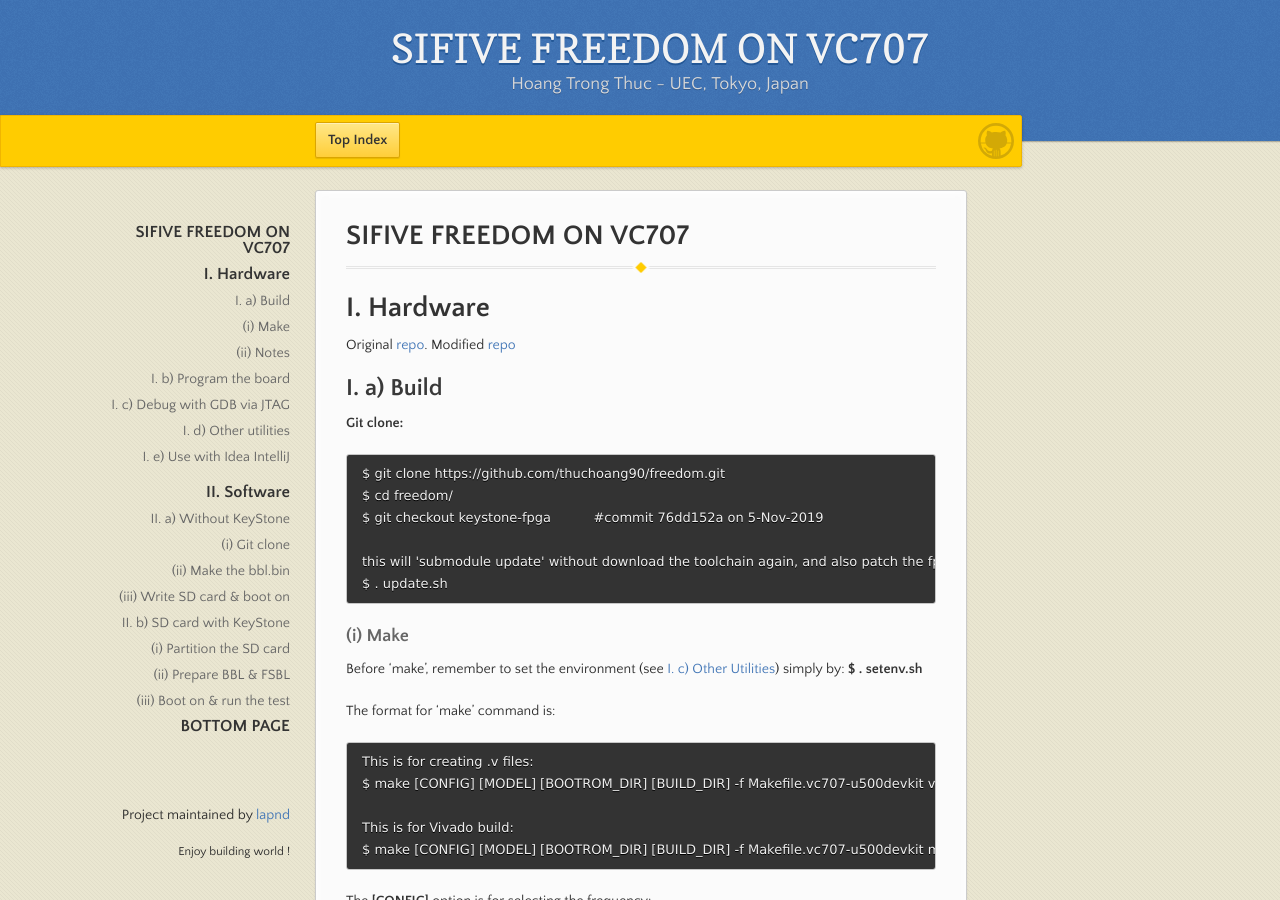
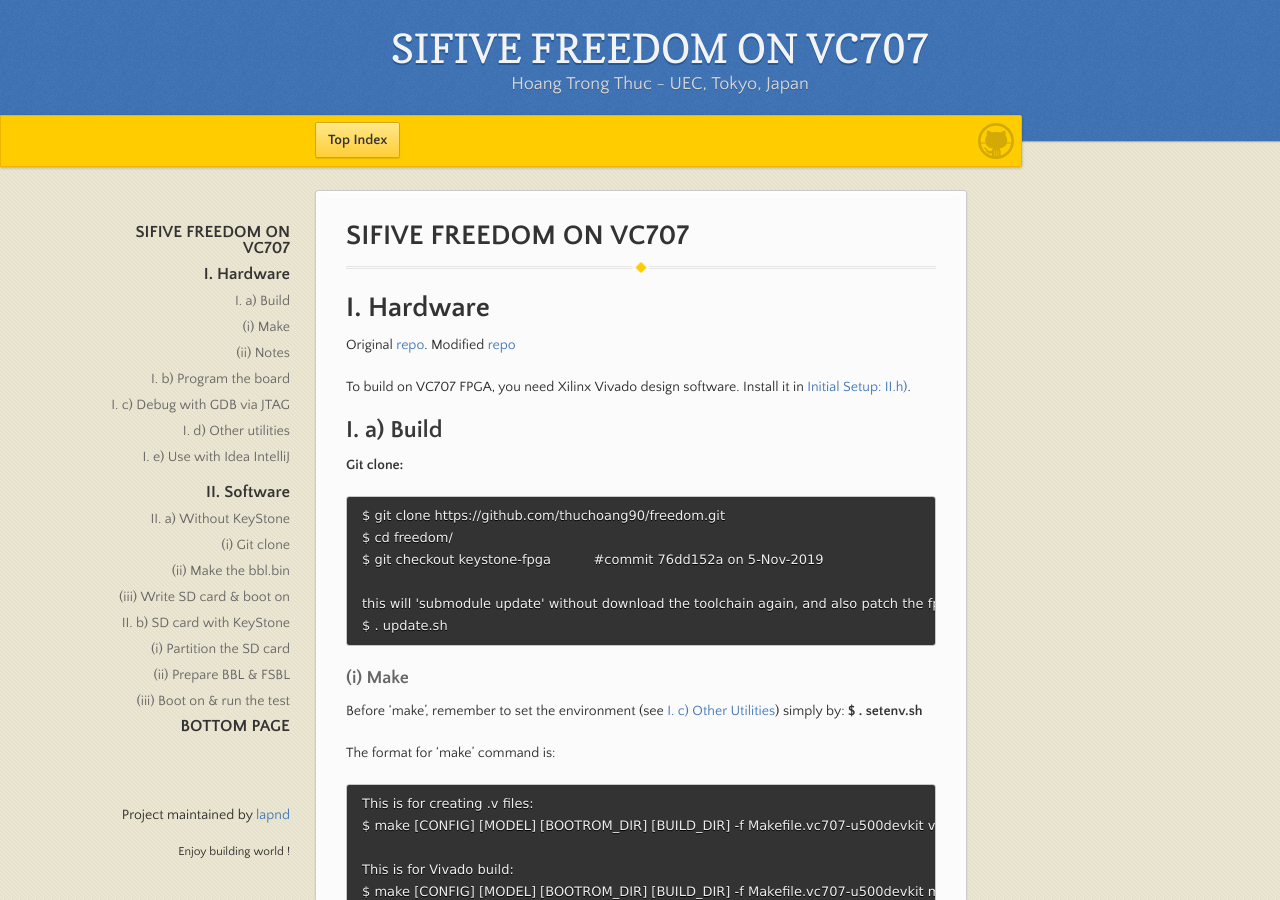
Before and after one commit to lapnd/httdes.github.io, a Jekyll site: the page built from vc707.md, in a window 1280 px wide and 900 px high. Built offline with Jekyll 4.4.1, drawn with Linux system fonts in a browser that asks for light colours; our own code applies the rules of GitHub Pages for plain Markdown files; some of the changed text lies outside the part shown.

Commit message:
Update vc707.md

```diff
--- a/vc707.md
+++ b/vc707.md
@@ -9,6 +9,8 @@ layout : default
 # I. Hardware
 
 Original [repo](https://github.com/sifive/freedom). Modified [repo](https://github.com/thuchoang90/freedom)
+
+To build on VC707 FPGA, you need Xilinx Vivado design software. Install it in [Initial Setup: II.h)](./init.md#ii-h-vivado-20164).
 
 ## I. a) Build
 
@@ -160,6 +162,8 @@ The four data pins TDI (pin 5), TMS (pin 7), TCLK (pin 9), and TDO (pin 13) are
 
 #### (iii) Run
 
+You need to prepare your riscv-openocd folder, guide is in [Initial Setup: II.g)](./init.md#ii-g-openocd).
+
 Copy this [file](./openocd.cfg) to your **riscv-openocd/** folder. Then:
 
 	$ cd to your riscv-openocd/ folder
@@ -245,6 +249,8 @@ If you want to change the modules' addresses, number of CPU cores, etc:
 *TODO*: script to auto update ROM size, modules' addresses, and number of CPU to software
 
 ## I. e) Use with Idea IntelliJ
+
+Guide to install Idea IntelliJ is in [Initial Setup: II.e)](./init.md#ii-e-idea-intellij).
 
 To import the freedom folder to the **Idea IntelliJ** tool:
 
```
